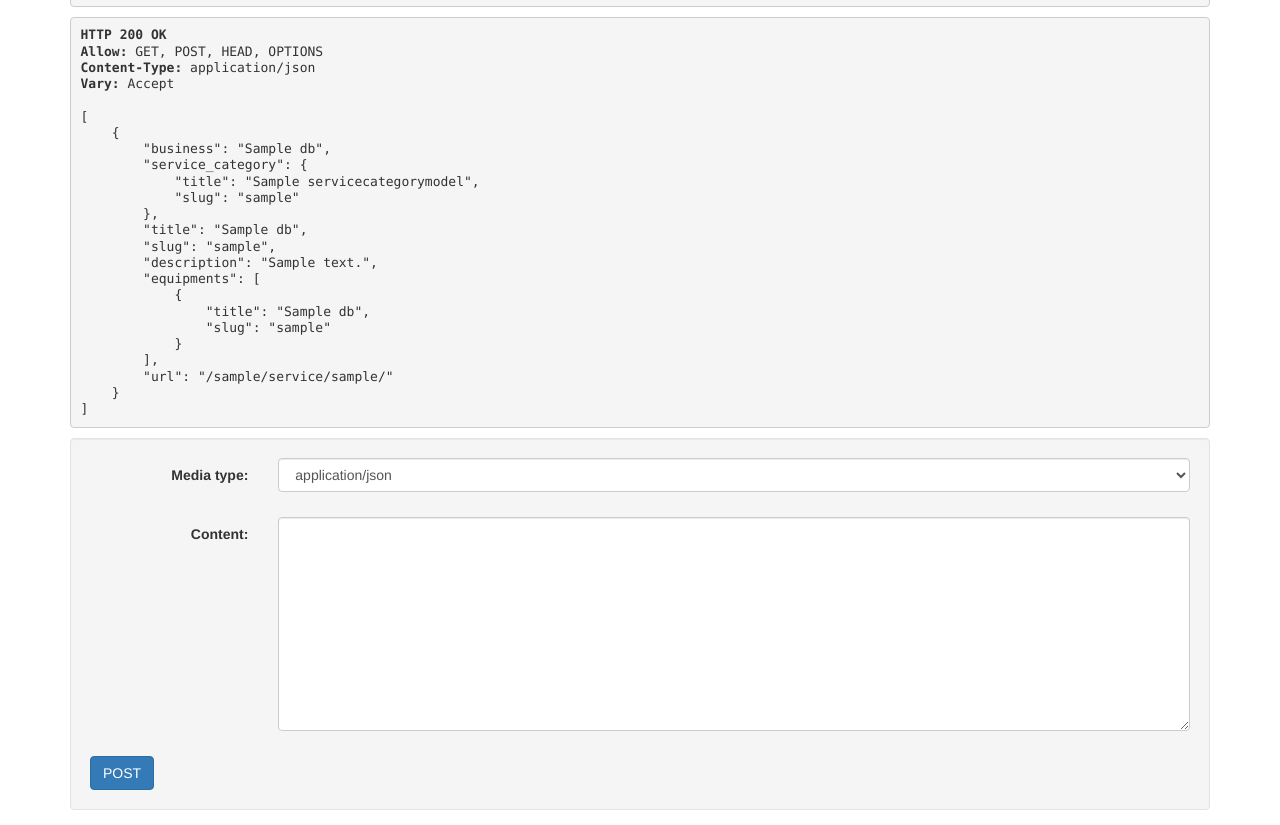
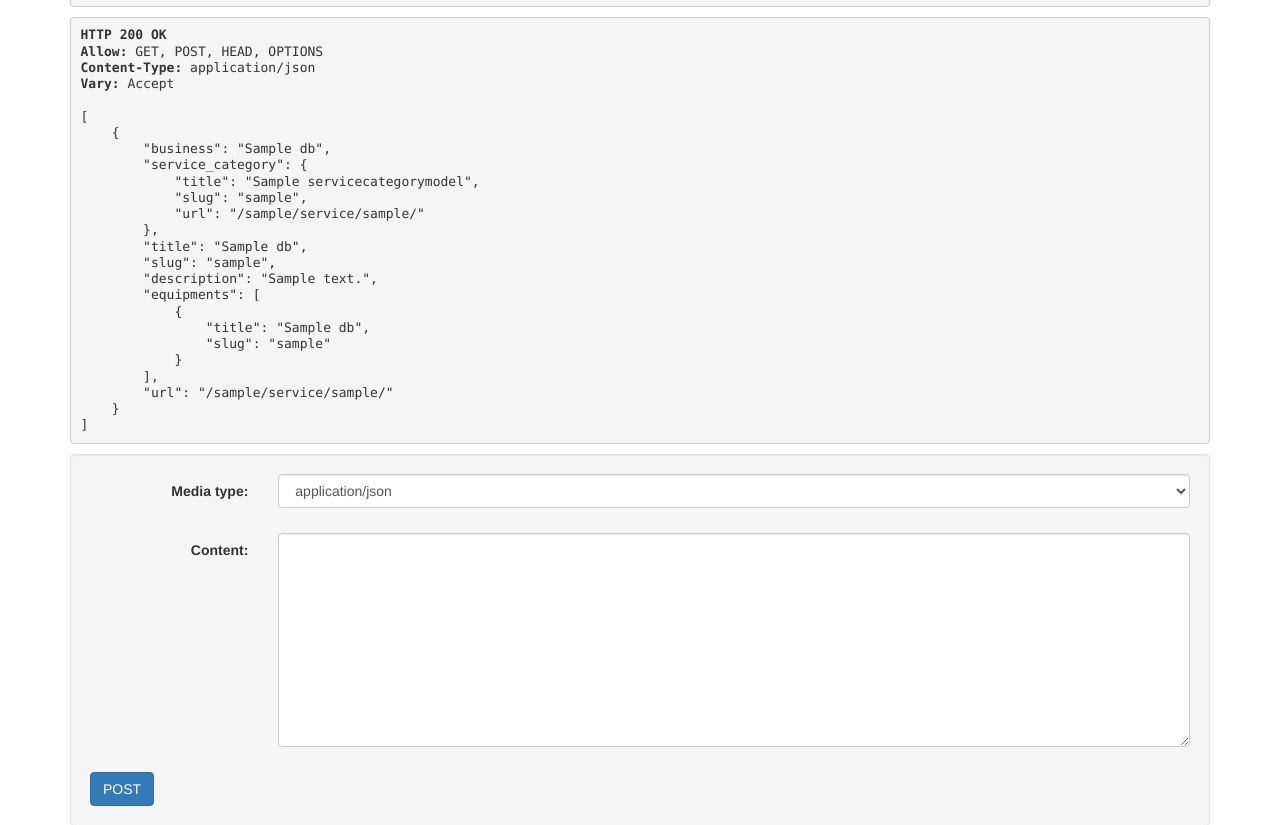
Before and after one commit to Vbkumm/realcesuabeleza, a Django app: page /service/api/ in a window 1280 px wide. Shown: the part 311-1136 px from the top of the page. Run offline with Django 3.2, Linux system fonts and the light colour scheme; tables that the repository leaves empty hold one stand-in row (values such as "Sample post"); some libraries are stand-ins or nearby versions.

Commit message:
businesses_viewset4

```diff
--- a/web/professionals/utils.py
+++ b/web/professionals/utils.py
@@ -24,7 +24,7 @@ def validate_date(date_):
 
 def _generate_unique_slug(self):
     if self.business:
-        unique_slug = slugify(self.title + '>' + self.business.title)
+        unique_slug = slugify(self.title + '__' + self.business.title)
     else:
         unique_slug = slugify(self.title)
     num = 1
--- a/web/services/models.py
+++ b/web/services/models.py
@@ -102,7 +102,8 @@ class ServiceCategoryModel(models.Model):
         super(ServiceCategoryModel, self).save(*args, **kwargs)
 
     def get_absolute_url(self):
-        return reverse('service:category',  kwargs={"slug": self.slug})
+        business_slug = self.business.slug
+        return reverse('service_category_detail',  kwargs={"slug": business_slug, "service_category_slug": self.slug})
 
 
 class ServiceQuerySet(models.QuerySet):
--- a/web/services/serializers.py
+++ b/web/services/serializers.py
@@ -39,6 +39,7 @@ class EquipmentAddressSerializer(serializers.Serializer):
 class ServiceCategorySerializer(serializers.Serializer):
     title = serializers.CharField(max_length=150)
     slug = serializers.CharField(max_length=150)
+    url = serializers.CharField(source='get_absolute_url', read_only=True)
 
     class Meta:
         model = ServiceCategoryModel
--- a/web/services/urls.py
+++ b/web/services/urls.py
@@ -1,5 +1,8 @@
 from django.urls import path
-from .views import ServiceViewSet, ServiceDetailView
+from .views import (ServiceViewSet,
+                    ServiceDetailView,
+                    ServiceCategoryViewSet,
+                    ServiceCategoryDetailView)
 
 
 urlpatterns = [
@@ -14,4 +17,15 @@ urlpatterns = [
     })),
     path('<slug>/service/<service_slug>/', ServiceDetailView.as_view(), name='service_detail'),
 
+    path('service_category/api/', ServiceCategoryViewSet.as_view({
+        'get': 'list',
+        'post': 'create'
+    })),
+    path('service_category/api/<str:slug>', ServiceCategoryViewSet.as_view({
+        'get': 'retrieve',
+        'put': 'update',
+        'delete': 'destroy'
+    })),
+    path('<slug>/service/<service_category_slug>/', ServiceCategoryDetailView.as_view(), name='service_category_detail'),
+
 ]
```
Also changed, not shown: web/templates/includes/navbar.html (+4 -4 lines).
